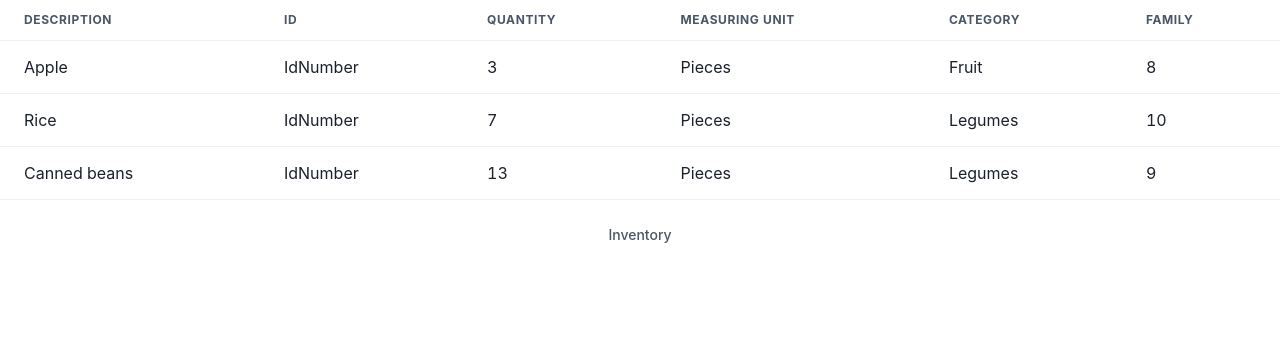
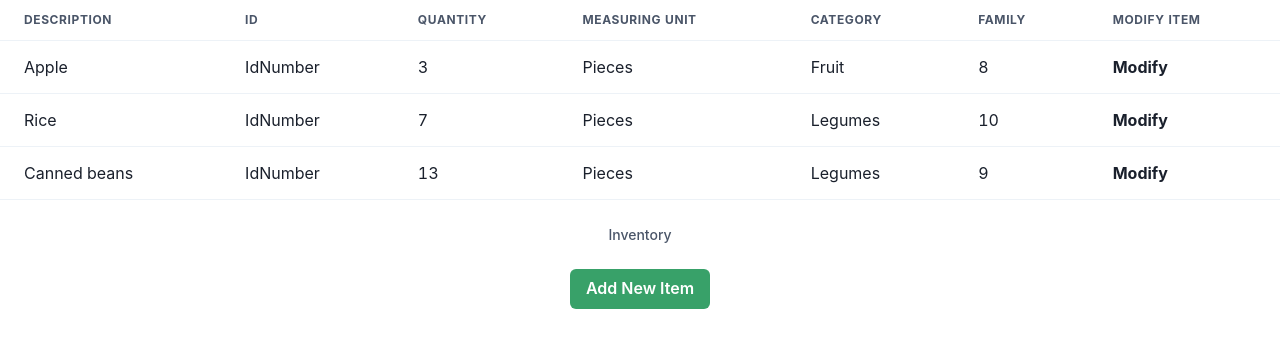
Before and after one commit to jony0418/FoodBank, a React (Create React App) app in the folder foodbank/client/: page /productlist in a window 1280 px wide. Shown: the top 348 px of the page. Built offline with nearby package versions, Linux system fonts and the light colour scheme.

Commit message:
editing table on productlist to lead to other pages

```diff
--- a/foodbank/client/src/pages/productlist.js
+++ b/foodbank/client/src/pages/productlist.js
@@ -1,4 +1,4 @@
-import React from 'react'
+import React from 'react';
 import {
   Table,
   Thead,
@@ -8,9 +8,12 @@ import {
   Td,
   TableCaption,
   TableContainer,
-  } from '@chakra-ui/react'
+  Button,
+  Flex
+} from '@chakra-ui/react';
+import { Link } from 'react-router-dom';
 
-function ProductList () {
+function ProductList() {
   return (
     <div className='productlist'>
       <TableContainer>
@@ -21,20 +24,23 @@ function ProductList () {
               <Th>Description</Th>
               <Th>Id</Th>
               <Th>Quantity</Th>
-        {/* <Th isNumeric> */}
               <Th>Measuring unit</Th>
               <Th>Category</Th>
               <Th>Family</Th>
+              <Th>Modify Item</Th> {/* New column */}
             </Tr>
           </Thead>
           <Tbody>
             <Tr>
-        <Td>Apple </Td>
-        <Td>IdNumber </Td>
+              <Td>Apple</Td>
+              <Td>IdNumber</Td>
               <Td>3</Td>
               <Td>Pieces</Td>
               <Td>Fruit</Td>
               <Td>8</Td>
+              <Td>
+                <Link to='/modifyitem'>Modify</Link>
+              </Td>
             </Tr>
             <Tr>
               <Td>Rice</Td>
@@ -43,6 +49,9 @@ function ProductList () {
               <Td>Pieces</Td>
               <Td>Legumes</Td>
               <Td>10</Td>
+              <Td>
+                <Link to='/modifyitem'>Modify</Link>
+              </Td>
             </Tr>
             <Tr>
               <Td>Canned beans</Td>
@@ -51,12 +60,27 @@ function ProductList () {
               <Td>Pieces</Td>
               <Td>Legumes</Td>
               <Td>9</Td>
+              <Td>
+                <Link to='/modifyitem'>Modify</Link>
+              </Td>
             </Tr>
           </Tbody>
         </Table>
       </TableContainer>
+
+
+      <Flex justifyContent='center' mt={4}>
+        <Button
+          as={Link}
+          to='/additem'
+          colorScheme='green'
+        >
+          Add New Item
+        </Button>
+      </Flex>
     </div>
-    )
+  );
 }
 
+
 export default ProductList;
```
Lines whose indentation alone changed are shown as unchanged.
